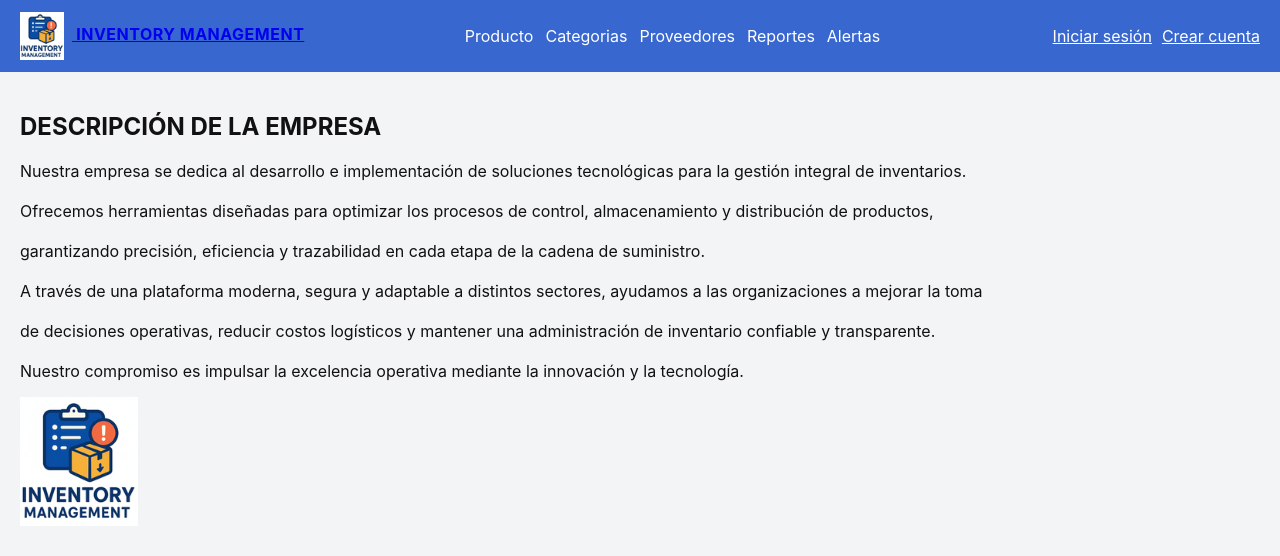
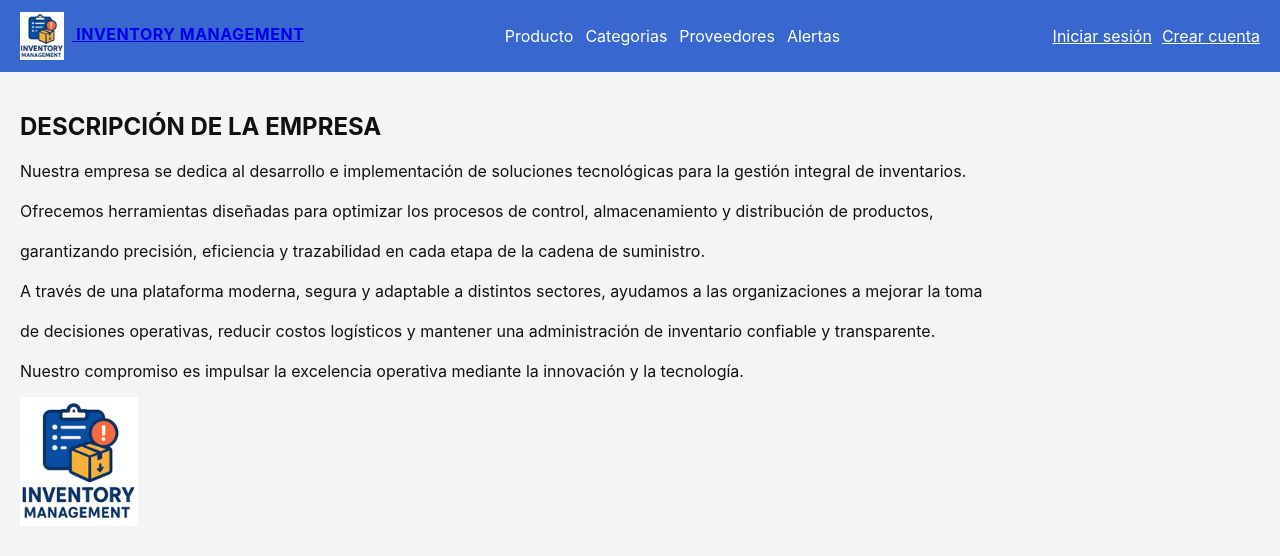
Before and after one commit to mcvera03/inventory-app-react, a React (Vite) app: page / in a window 1280 px wide. Shown: the top 556 px of the page. Built offline with nearby package versions, Linux system fonts and the light colour scheme; no server answers.

Commit message:
Remove 'Reportes' link from Navbar
Removed 'Reportes' link from the navigation bar.

```diff
--- a/src/components/Navbar.jsx
+++ b/src/components/Navbar.jsx
@@ -28,7 +28,6 @@ export default function Navbar(){
         <Link to="/productos" className="pill">Producto</Link>
         <Link to="/categorias" className="pill">Categorias</Link>
         <Link to="/proveedores" className="pill">Proveedores</Link>
-        <Link to="/reportes" className="pill">Reportes</Link>
         <Link to="/alertas" className="pill">Alertas</Link>
       </div>
       <div className="nav-right">
```
